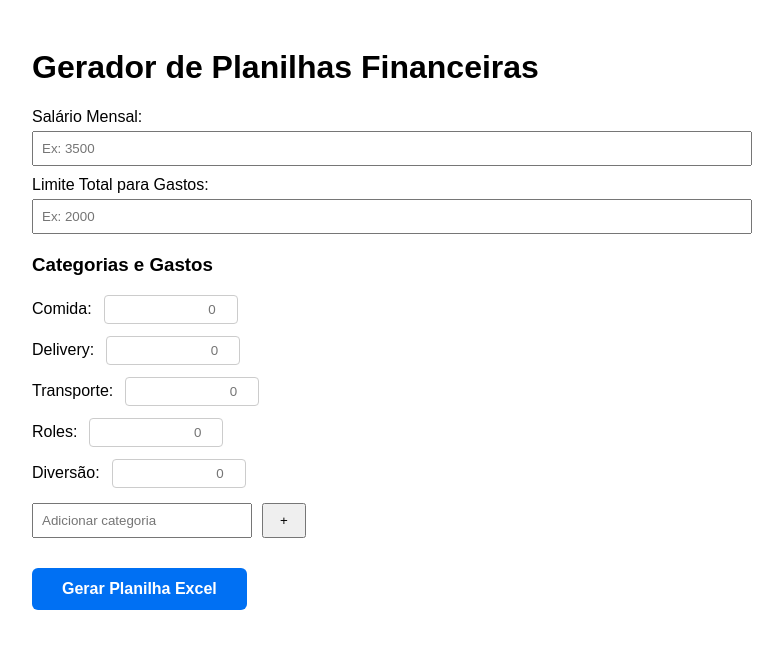
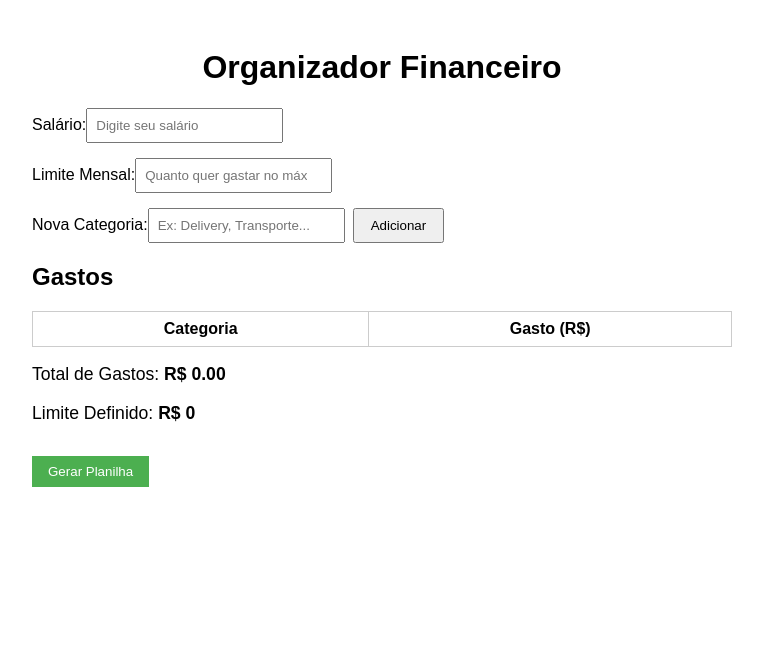
Before and after one commit to luanamendz/site-financas, a Next.js app: page / in a window 1280 px wide. Shown: the top 648 px of the page, without its empty margins (258-1041 px from the left). Built offline with nearby package versions, Linux system fonts and the light colour scheme.

Commit message:
index.js

```diff
--- a/pages/index.js
+++ b/pages/index.js
@@ -3,146 +3,176 @@ import * as XLSX from "xlsx";
 
 export default function Home() {
   const [salario, setSalario] = useState("");
-  const [limiteTotal, setLimiteTotal] = useState("");
-  const [categorias, setCategorias] = useState([
-    { nome: "Comida", gasto: "" },
-    { nome: "Delivery", gasto: "" },
-    { nome: "Transporte", gasto: "" },
-    { nome: "Roles", gasto: "" },
-    { nome: "Diversão", gasto: "" },
-  ]);
+  const [limite, setLimite] = useState("");
+  const [categorias, setCategorias] = useState([]);
   const [novaCategoria, setNovaCategoria] = useState("");
 
-  // Atualiza gasto de uma categoria
-  const atualizarGasto = (index, valor) => {
-    const novas = [...categorias];
-    novas[index].gasto = valor;
-    setCategorias(novas);
-  };
-
-  // Adiciona categoria nova
   const adicionarCategoria = () => {
-    if (!novaCategoria.trim()) return;
-    setCategorias([...categorias, { nome: novaCategoria.trim(), gasto: "" }]);
+    if (novaCategoria.trim() === "") return;
+    setCategorias([...categorias, { nome: novaCategoria, gasto: "" }]);
     setNovaCategoria("");
   };
 
-  // Cores baseadas no gasto x limite
-  // verde: gasto <= 70% limite
-  // amarelo: 70% < gasto <= 90%
-  // laranja: 90% < gasto <= 100%
-  // vermelho: gasto > limite
-  const corCelula = (gasto, limite) => {
-    const gastoNum = parseFloat(gasto);
-    const limiteNum = parseFloat(limite);
-    if (isNaN(gastoNum) || isNaN(limiteNum)) return "transparent";
-    const ratio = gastoNum / limiteNum;
-    if (ratio > 1) return "#ff4d4d"; // vermelho
-    if (ratio > 0.9) return "#ff944d"; // laranja
-    if (ratio > 0.7) return "#ffeb3b"; // amarelo
-    return "#b6fcd5"; // verde clarinho
+  const atualizarGasto = (index, valor) => {
+    const novasCategorias = [...categorias];
+    novasCategorias[index].gasto = valor;
+    setCategorias(novasCategorias);
   };
 
-  // Gera planilha Excel pra baixar
   const gerarPlanilha = () => {
+    const data = [
+      ["Salário", salario],
+      ["Limite Mensal", limite],
+      [],
+      ["Categoria", "Gasto"]
+    ];
+
+    categorias.forEach((cat) => {
+      data.push([cat.nome, cat.gasto]);
+    });
+
+    const ws = XLSX.utils.aoa_to_sheet(data);
     const wb = XLSX.utils.book_new();
-    const wsData = [
-      ["Categoria", "Gasto", "Status"],
-      ...categorias.map(({ nome, gasto }) => {
-        const gastoNum = parseFloat(gasto) || 0;
-        const limiteNum = parseFloat(limiteTotal) || 0;
-        let status = "OK";
-        const ratio = gastoNum / limiteNum;
-        if (ratio > 1) status = "Estourado";
-        else if (ratio > 0.9) status = "Quase lá";
-        else if (ratio > 0.7) status = "Atenção";
-        return [nome, gastoNum, status];
-      }),
-      ["Salário", salario, ""],
-      ["Limite Total", limiteTotal, ""],
-    ];
-    const ws = XLSX.utils.aoa_to_sheet(wsData);
-    XLSX.utils.book_append_sheet(wb, ws, "Controle Financeiro");
+    XLSX.utils.book_append_sheet(wb, ws, "Finanças");
+
     XLSX.writeFile(wb, "planilha-financeira.xlsx");
   };
 
+  const somaGastos = categorias.reduce((acc, cat) => acc + Number(cat.gasto || 0), 0);
+  const limiteNum = Number(limite);
+
   return (
-    <div style={{ maxWidth: 700, margin: "auto", padding: 20, fontFamily: "Arial, sans-serif" }}>
-      <h1>Gerador de Planilhas Financeiras</h1>
+    <div className="container">
+      <h1>Organizador Financeiro</h1>
 
-      <label style={{ display: "block", marginBottom: 10 }}>
-        Salário Mensal:
+      <div className="input-group">
+        <label>Salário:</label>
         <input
           type="number"
           value={salario}
           onChange={(e) => setSalario(e.target.value)}
-          placeholder="Ex: 3500"
-          style={{ width: "100%", padding: 8, marginTop: 5 }}
+          placeholder="Digite seu salário"
         />
-      </label>
+      </div>
 
-      <label style={{ display: "block", marginBottom: 20 }}>
-        Limite Total para Gastos:
+      <div className="input-group">
+        <label>Limite Mensal:</label>
         <input
           type="number"
-          value={limiteTotal}
-          onChange={(e) => setLimiteTotal(e.target.value)}
-          placeholder="Ex: 2000"
-          style={{ width: "100%", padding: 8, marginTop: 5 }}
+          value={limite}
+          onChange={(e) => setLimite(e.target.value)}
+          placeholder="Quanto quer gastar no máximo?"
         />
-      </label>
+      </div>
 
-      <h3>Categorias e Gastos</h3>
-      {categorias.map((cat, i) => (
-        <div key={i} style={{ marginBottom: 12 }}>
-          <span>{cat.nome}:</span>
-          <input
-            type="number"
-            value={cat.gasto}
-            onChange={(e) => atualizarGasto(i, e.target.value)}
-            placeholder="0"
-            style={{
-              marginLeft: 12,
-              padding: 6,
-              width: 120,
-              backgroundColor: corCelula(cat.gasto, limiteTotal),
-              border: "1px solid #ccc",
-              borderRadius: 4,
-              textAlign: "right",
-            }}
-          />
-        </div>
-      ))}
-
-      <div style={{ marginTop: 15 }}>
+      <div className="input-group">
+        <label>Nova Categoria:</label>
         <input
           type="text"
-          placeholder="Adicionar categoria"
           value={novaCategoria}
           onChange={(e) => setNovaCategoria(e.target.value)}
-          style={{ padding: 8, width: 200, marginRight: 10 }}
+          placeholder="Ex: Delivery, Transporte..."
         />
-        <button onClick={adicionarCategoria} style={{ padding: "8px 16px" }}>
-          +
-        </button>
+        <button onClick={adicionarCategoria}>Adicionar</button>
       </div>
 
-      <button
-        onClick={gerarPlanilha}
-        style={{
-          marginTop: 30,
-          padding: "12px 30px",
-          backgroundColor: "#0070f3",
-          color: "white",
-          border: "none",
-          borderRadius: 6,
-          cursor: "pointer",
-          fontWeight: "bold",
-          fontSize: 16,
-        }}
-      >
-        Gerar Planilha Excel
+      <h2>Gastos</h2>
+      <table>
+        <thead>
+          <tr>
+            <th>Categoria</th>
+            <th>Gasto (R$)</th>
+          </tr>
+        </thead>
+        <tbody>
+          {categorias.map((cat, index) => {
+            const valor = Number(cat.gasto || 0);
+            let cor = "verde";
+
+            if (somaGastos >= limiteNum) cor = "vermelho";
+            else if (somaGastos >= limiteNum * 0.8) cor = "laranja";
+            else if (somaGastos >= limiteNum * 0.5) cor = "amarelo";
+
+            return (
+              <tr key={index} className={cor}>
+                <td>{cat.nome}</td>
+                <td>
+                  <input
+                    type="number"
+                    value={cat.gasto}
+                    onChange={(e) => atualizarGasto(index, e.target.value)}
+                  />
+                </td>
+              </tr>
+            );
+          })}
+        </tbody>
+      </table>
+
+      <div className="resumo">
+        <p>Total de Gastos: <strong>R$ {somaGastos.toFixed(2)}</strong></p>
+        <p>Limite Definido: <strong>R$ {limite || 0}</strong></p>
+      </div>
+
+      <button onClick={gerarPlanilha} className="btn-gerar">
+        Gerar Planilha
       </button>
+
+      <style jsx>{`
+        .container {
+          max-width: 700px;
+          margin: 0 auto;
+          padding: 20px;
+          font-family: Arial;
+        }
+        h1 {
+          text-align: center;
+        }
+        .input-group {
+          margin-bottom: 15px;
+        }
+        input[type="text"],
+        input[type="number"] {
+          padding: 8px;
+          margin-right: 8px;
+        }
+        button {
+          padding: 8px 16px;
+        }
+        table {
+          width: 100%;
+          border-collapse: collapse;
+          margin-top: 15px;
+        }
+        th, td {
+          border: 1px solid #ccc;
+          padding: 8px;
+          text-align: center;
+        }
+        tr.verde {
+          background-color: #d4edda;
+        }
+        tr.amarelo {
+          background-color: #fff3cd;
+        }
+        tr.laranja {
+          background-color: #ffeeba;
+        }
+        tr.vermelho {
+          background-color: #f8d7da;
+        }
+        .resumo {
+          margin-top: 15px;
+          font-size: 1.1em;
+        }
+        .btn-gerar {
+          margin-top: 15px;
+          background-color: #4caf50;
+          color: white;
+          border: none;
+          cursor: pointer;
+        }
+      `}</style>
     </div>
   );
 }
```
